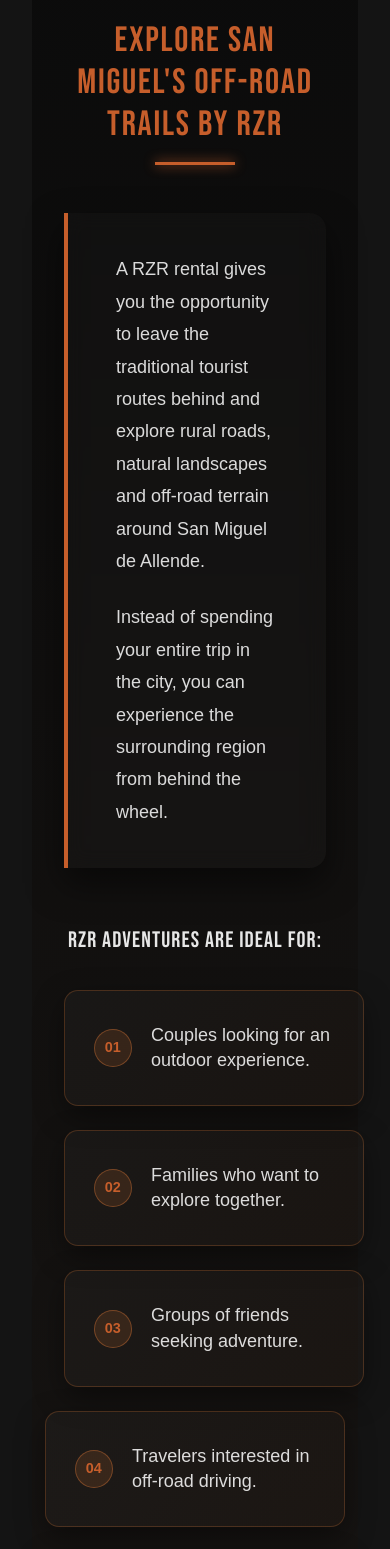
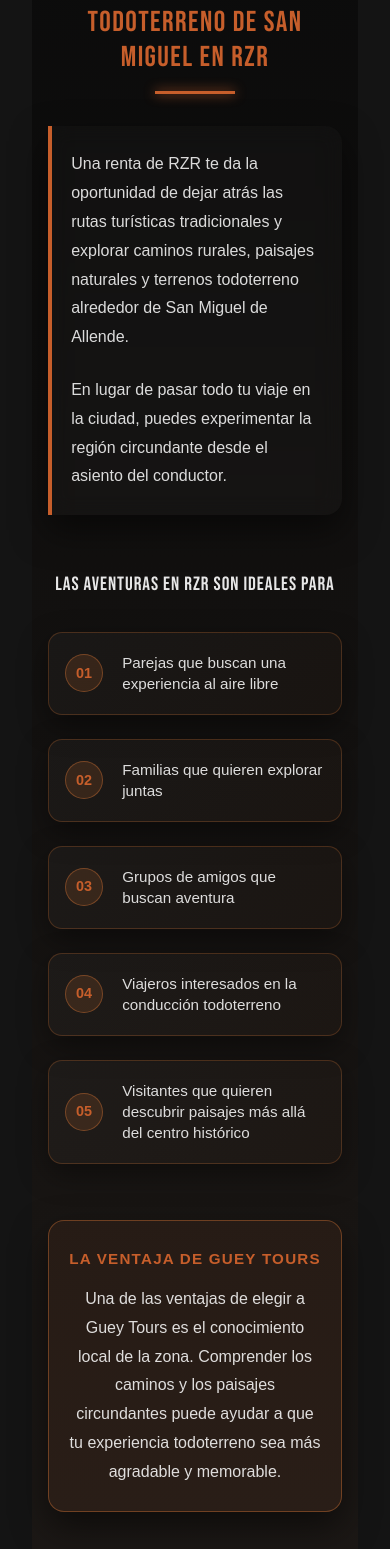
Before and after one commit to DraftStudiomx/Guey-tours-SEO, a Next.js app: page /es/renta-de-rzr in a window 390 px wide. Shown: the part 2987-4536 px from the top of the page. Built offline with nearby package versions, Linux system fonts and the light colour scheme; a web font is replaced by a local one.

Commit message:
Update RzrRentalContenido.tsx

```diff
--- a/app/es/renta-de-rzr/RzrRentalContenido.tsx
+++ b/app/es/renta-de-rzr/RzrRentalContenido.tsx
@@ -228,7 +228,7 @@ const [openIndex, setOpenIndex] = useState<number | null>(null)
 
         {/* Inicio de section tres */}
 <section style={{
-  padding: '6rem 2rem 6rem 2rem',
+  padding: 'clamp(3rem, 6vw, 6rem) clamp(1rem, 4vw, 2rem)',
   marginTop: '3rem',
   background: 'linear-gradient(180deg, #0b0b0b 0%, rgba(217, 119, 54, 0.04) 100%)',
   color: '#fff',
@@ -240,20 +240,18 @@ const [openIndex, setOpenIndex] = useState<number | null>(null)
     margin: '0 auto'
   }}>
 
-    {/* Título H2 en color naranja cobrizo exacto */}
-    <div style={{ textAlign: 'center', marginBottom: '3rem' }}>
+    {/* Encabezado H2 */}
+    <div style={{ textAlign: 'center', marginBottom: 'clamp(2rem, 4vw, 3rem)' }}>
       <h2 style={{
         fontFamily: 'var(--font-heading)',
-        fontSize: 'clamp(2.2rem, 4vw, 3rem)',
+        fontSize: 'clamp(1.8rem, 4vw, 3rem)',
         color: 'var(--orange, #d97736)',
         textTransform: 'uppercase',
         letterSpacing: '0.05em',
         margin: '0 0 1rem 0',
         lineHeight: 1.2
       }}>
-        {lang === 'es'
-          ? 'Explora los senderos todoterreno de San Miguel en RZR'
-          : "Explore San Miguel's Off-Road Trails by RZR"}
+        Explora los senderos todoterreno de San Miguel en RZR
       </h2>
       <div style={{
         width: '80px',
@@ -264,89 +262,73 @@ const [openIndex, setOpenIndex] = useState<number | null>(null)
       }} />
     </div>
 
-    {/* Párrafo introductorio con bloque destacado */}
+    {/* Bloque introductorio destacado */}
     <div style={{
       background: 'rgba(255, 255, 255, 0.02)',
       borderLeft: '4px solid var(--orange, #d97736)',
       borderRadius: '0 16px 16px 0',
-      padding: '2.5rem 3rem',
+      padding: 'clamp(1.5rem, 4vw, 2.5rem) clamp(1.2rem, 4vw, 3rem)',
       marginBottom: '3.5rem',
       boxShadow: '0 15px 35px rgba(0,0,0,0.5)',
       backdropFilter: 'blur(10px)'
     }}>
       <p style={{
         fontFamily: 'sans-serif',
-        fontStyle: 'normal',
         fontWeight: '400',
         color: 'rgba(255, 255, 255, 0.85)',
-        fontSize: '18px',
+        fontSize: 'clamp(1rem, 2.5vw, 1.125rem)',
         lineHeight: 1.8,
         margin: '0 0 1.5rem 0'
       }}>
-        {lang === 'es'
-          ? 'Una renta de RZR te da la oportunidad de dejar atrás las rutas turísticas tradicionales y explorar caminos rurales, paisajes naturales y terrenos todoterreno alrededor de San Miguel de Allende.'
-          : 'A RZR rental gives you the opportunity to leave the traditional tourist routes behind and explore rural roads, natural landscapes and off-road terrain around San Miguel de Allende.'}
+        Una renta de RZR te da la oportunidad de dejar atrás las rutas turísticas tradicionales y explorar caminos rurales, paisajes naturales y terrenos todoterreno alrededor de San Miguel de Allende.
       </p>
       <p style={{
         fontFamily: 'sans-serif',
-        fontStyle: 'normal',
         fontWeight: '400',
         color: 'rgba(255, 255, 255, 0.85)',
-        fontSize: '18px',
+        fontSize: 'clamp(1rem, 2.5vw, 1.125rem)',
         lineHeight: 1.8,
         margin: 0
       }}>
-        {lang === 'es'
-          ? 'En lugar de pasar todo tu viaje en la ciudad, puedes experimentar la región circundante desde el asiento del conductor.'
-          : 'Instead of spending your entire trip in the city, you can experience the surrounding region from behind the wheel.'}
+        En lugar de pasar todo tu viaje en la ciudad, puedes experimentar la región circundante desde el asiento del conductor.
       </p>
     </div>
 
-    {/* Subtítulo para la sección de ideales */}
+    {/* Subtítulo H3 */}
     <div style={{ textAlign: 'center', marginBottom: '2rem' }}>
       <h3 style={{
         fontFamily: 'var(--font-heading)',
-        fontSize: '1.4rem',
+        fontSize: 'clamp(1.2rem, 3vw, 1.4rem)',
         color: 'rgba(255, 255, 255, 0.9)',
         textTransform: 'uppercase',
         letterSpacing: '0.05em',
         margin: 0
       }}>
-        {lang === 'es' ? 'Las aventuras en RZR son ideales para:' : 'RZR adventures are ideal for:'}
+        Las aventuras en RZR son ideales para
       </h3>
     </div>
 
-    {/* Cuadrícula de tarjetas con las 5 opciones (primeras 3 en diseño normal) */}
+    {/* Primeras 3 tarjetas de la lista */}
     <div style={{
       display: 'grid',
-      gridTemplateColumns: 'repeat(auto-fit, minmax(300px, 1fr))',
+      gridTemplateColumns: 'repeat(auto-fit, minmax(min(100%, 260px), 1fr))',
       gap: '1.5rem',
       marginBottom: '1.5rem'
     }}>
       {[
-        {
-          es: 'Parejas que buscan una experiencia al aire libre',
-          en: 'Couples looking for an outdoor experience.'
-        },
-        {
-          es: 'Familias que quieren explorar juntas',
-          en: 'Families who want to explore together.'
-        },
-        {
-          es: 'Grupos de amigos que buscan aventura',
-          en: 'Groups of friends seeking adventure.'
-        }
+        'Parejas que buscan una experiencia al aire libre',
+        'Familias que quieren explorar juntas',
+        'Grupos de amigos que buscan aventura'
       ].map((item, index) => (
         <div key={index} style={{
           background: 'linear-gradient(135deg, rgba(255, 255, 255, 0.03) 0%, rgba(217, 119, 54, 0.03) 100%)',
           border: '1px solid rgba(217, 119, 54, 0.25)',
           borderRadius: '14px',
-          padding: '2rem 1.8rem',
+          padding: 'clamp(1.2rem, 3vw, 2rem) clamp(1rem, 3vw, 1.8rem)',
           boxShadow: '0 10px 30px rgba(0,0,0,0.4)',
           display: 'flex',
           alignItems: 'center',
-          gap: '1.2rem',
-          transition: 'transform 0.3s ease, border-color 0.3s ease'
+          gap: '1.2rem'
         }}>
           <div style={{
             minWidth: '38px',
@@ -365,22 +347,21 @@ const [openIndex, setOpenIndex] = useState<number | null>(null)
           </div>
           <span style={{
             fontFamily: 'sans-serif',
-            fontStyle: 'normal',
             fontWeight: '400',
             color: 'rgba(255, 255, 255, 0.85)',
-            fontSize: '18px',
+            fontSize: 'clamp(0.95rem, 2vw, 1.125rem)',
             lineHeight: 1.4
           }}>
-            {lang === 'es' ? item.es : item.en}
+            {item}
           </span>
         </div>
       ))}
     </div>
 
-    {/* Cuadrícula inferior para las últimas 2 tarjetas centradas automáticamente */}
+    {/* Últimas 2 tarjetas centradas */}
     <div style={{
       display: 'grid',
-      gridTemplateColumns: 'repeat(auto-fit, minmax(300px, 1fr))',
+      gridTemplateColumns: 'repeat(auto-fit, minmax(min(100%, 260px), 1fr))',
       gap: '1.5rem',
       marginBottom: '3.5rem',
       justifyContent: 'center',
@@ -388,25 +369,18 @@ const [openIndex, setOpenIndex] = useState<number | null>(null)
       marginInline: 'auto'
     }}>
       {[
-        {
-          es: 'Viajeros interesados en la conducción todoterreno',
-          en: 'Travelers interested in off-road driving.'
-        },
-        {
-          es: 'Visitantes que quieren descubrir paisajes más allá del centro histórico',
-          en: 'Visitors who want to discover landscapes beyond the historic center.'
-        }
+        'Viajeros interesados en la conducción todoterreno',
+        'Visitantes que quieren descubrir paisajes más allá del centro histórico'
       ].map((item, index) => (
         <div key={index + 3} style={{
           background: 'linear-gradient(135deg, rgba(255, 255, 255, 0.03) 0%, rgba(217, 119, 54, 0.03) 100%)',
           border: '1px solid rgba(217, 119, 54, 0.25)',
           borderRadius: '14px',
-          padding: '2rem 1.8rem',
+          padding: 'clamp(1.2rem, 3vw, 2rem) clamp(1rem, 3vw, 1.8rem)',
           boxShadow: '0 10px 30px rgba(0,0,0,0.4)',
           display: 'flex',
           alignItems: 'center',
-          gap: '1.2rem',
-          transition: 'transform 0.3s ease, border-color 0.3s ease'
+          gap: '1.2rem'
         }}>
           <div style={{
             minWidth: '38px',
@@ -425,33 +399,31 @@ const [openIndex, setOpenIndex] = useState<number | null>(null)
           </div>
           <span style={{
             fontFamily: 'sans-serif',
-            fontStyle: 'normal',
             fontWeight: '400',
             color: 'rgba(255, 255, 255, 0.85)',
-            fontSize: '18px',
+            fontSize: 'clamp(0.95rem, 2vw, 1.125rem)',
             lineHeight: 1.4
           }}>
-            {lang === 'es' ? item.es : item.en}
+            {item}
           </span>
         </div>
       ))}
     </div>
 
-    {/* Tarjeta de cierre sobre la ventaja de Guey Tours */}
+    {/* Tarjeta de La ventaja de Guey Tours */}
     <div style={{
       background: 'rgba(217, 119, 54, 0.07)',
       border: '1px solid rgba(217, 119, 54, 0.4)',
       borderRadius: '16px',
-      padding: '2.5rem 3rem',
+      padding: 'clamp(1.5rem, 4vw, 2.5rem) clamp(1.2rem, 4vw, 3rem)',
       boxShadow: '0 15px 35px rgba(0,0,0,0.5)',
       textAlign: 'center'
     }}>
       <p style={{
         fontFamily: 'sans-serif',
-        fontStyle: 'normal',
         fontWeight: '400',
         color: 'rgba(255, 255, 255, 0.85)',
-        fontSize: '18px',
+        fontSize: 'clamp(1rem, 2.5vw, 1.125rem)',
         lineHeight: 1.8,
         margin: 0
       }}>
@@ -463,11 +435,9 @@ const [openIndex, setOpenIndex] = useState<number | null>(null)
           letterSpacing: '0.08em',
           fontSize: '0.95rem'
         }}>
-          {lang === 'es' ? 'La Ventaja de Guey Tours' : 'The Guey Tours Advantage'}
+          La ventaja de Guey Tours
         </strong>
-        {lang === 'es'
-          ? 'Una de las ventajas de elegir a Guey Tours es el conocimiento local de la zona. Comprender los caminos y los paisajes circundantes puede ayudar a que tu experiencia todoterreno sea más agradable y memorable.'
-          : 'One of the advantages of choosing Guey Tours is the local knowledge of the area. Understanding the roads and surrounding landscapes can help make your off-road experience more enjoyable and memorable.'}
+        Una de las ventajas de elegir a Guey Tours es el conocimiento local de la zona. Comprender los caminos y los paisajes circundantes puede ayudar a que tu experiencia todoterreno sea más agradable y memorable.
       </p>
     </div>
 
```
